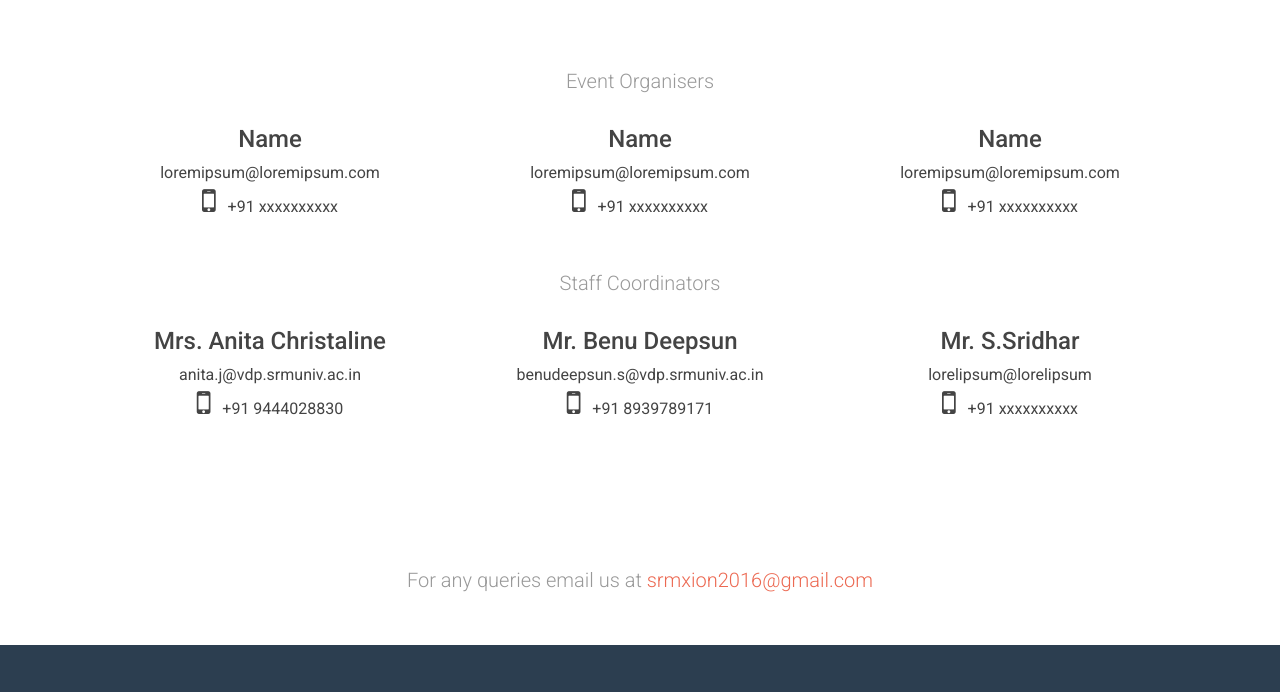
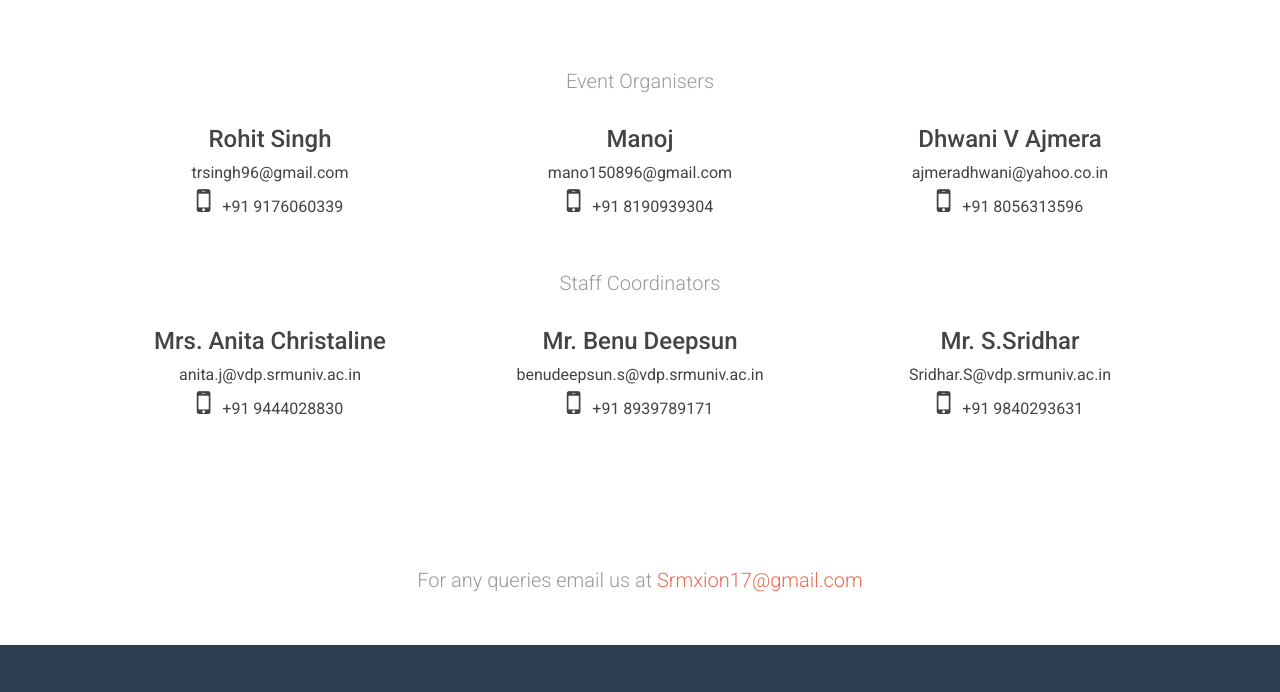
Before and after one commit to srmxion/xion2017, a plain HTML site: page index.html in a window 1280 px wide. Shown: the part 3963-4655 px from the top of the page. Drawn offline with Linux system fonts and the light colour scheme; some packages are replaced by stand-ins of ours; files whose address does not match are found by name.

Commit message:
Update index.html

```diff
--- a/index.html
+++ b/index.html
@@ -9,9 +9,9 @@
     <meta charset="utf-8">
     <meta http-equiv="X-UA-Compatible" content="IE=edge">
     <meta name="viewport" content="width=device-width, initial-scale=1.0">
-    <meta name="description" content="The official webpage for SRM Xion 2016">
-    <meta name="title" content="Xion 2016 | SRM University "/>
-    <meta name="keywords" content="Srm university, Srm vadapalani fest, Xion 2016 , srm fest, xion , Ece fest" />
+    <meta name="description" content="The official webpage for SRM Xion 2017">
+    <meta name="title" content="Xion 2017 | SRM University "/>
+    <meta name="keywords" content="Srm university, Srm vadapalani fest, Xion 2017 , srm fest, xion , Ece fest, Robotics Club" />
     <link href='http://fonts.googleapis.com/css?family=Roboto:400,400italic,500,500italic,700,700italic,900,900italic,300italic,300' rel='stylesheet' type='text/css'>
     <link href='http://fonts.googleapis.com/css?family=Roboto+Slab:400,700,300,100' rel='stylesheet' type='text/css'>
     <!-- Global CSS -->
@@ -263,25 +263,25 @@
                   </div>
                   <div class="flex-container-contact">
                     <div class="col-md-4 text-center">
-                        <h3>Name</h3>
-                        <span>loremipsum@loremipsum.com</span><br/>
+                        <h3>Rohit Singh</h3>
+                        <span>trsingh96@gmail.com</span><br/>
                         <i class="fa fa-mobile fa-2x"></i>
                         &nbsp;
-                        <span class="">+91 xxxxxxxxxx</span>
+                        <span class="">+91 9176060339</span>
                     </div>
                     <div class="col-md-4 text-center">
-                        <h3>Name</h3>
-                        <span>loremipsum@loremipsum.com</span><br/>
+                        <h3>Manoj</h3>
+                        <span>mano150896@gmail.com</span><br/>
                         <i class="fa fa-mobile fa-2x"></i>
                         &nbsp;
-                        <span class="">+91 xxxxxxxxxx</span>
+                        <span class="">+91 8190939304</span>
                     </div>
                     <div class="col-md-4 text-center">
-                      <h3>Name</h3>
-                      <span>loremipsum@loremipsum.com</span><br/>
+                      <h3>Dhwani V Ajmera</h3>
+                      <span>ajmeradhwani@yahoo.co.in</span><br/>
                         <i class="fa fa-mobile fa-2x"></i>
                         &nbsp;
-                        <span class="">+91 xxxxxxxxxx</span>
+                        <span class="">+91 8056313596</span>
                     </div>
                     </div>
                     </div>
@@ -307,10 +307,10 @@
                     </div>
                      <div class="col-md-4 text-center">
                       <h3>Mr. S.Sridhar</h3>
-                      <span>lorelipsum@lorelipsum</span><br/>
+                      <span>Sridhar.S@vdp.srmuniv.ac.in</span><br/>
                         <i class="fa fa-mobile fa-2x"></i>
                         &nbsp;
-                        <span class="">+91 xxxxxxxxxx</span>
+                        <span class="">+91 9840293631</span>
                     </div>
                     </div>
                     </div>
@@ -318,7 +318,7 @@
                     <div class="col-md-12 text-center" style="padding:50px;">
                         <br />
                         <br />
-                        <span class="intro">For any queries email us at <a href="mailto:srmxion2016@gmail.com">srmxion2016@gmail.com</a></span>
+                        <span class="intro">For any queries email us at <a href="mailto:Srmxion17@gmail.com">Srmxion17@gmail.com</a></span>
                     </div>
             </div>
         </section>
@@ -358,7 +358,7 @@
             <div class="modal-content">
                 <div class="modal-body">
                     <h2>Biped</h2>
-                    Dates : 21<sup>st</sup> & 21<sup>nd</sup> March 2017<br/>
+                    Dates : 21<sup>st</sup> & 22<sup>nd</sup> March 2017<br/>
                     <hr>
           <ul class="nav nav-tabs">
 
@@ -376,7 +376,7 @@
                             <i class="fa fa-user fa-2x"></i>&nbsp;
                             <span class="title"><b>Parth Sharma</b></span><br/>
                             <i class="fa fa-mobile fa-2x"></i>&nbsp;<span class="title">+91 9840385337</span><br />
-                            <p>Email: loremipsum@loremipsum</p>
+                            <p>Email: </p>
                             <br />
                             <br/>
                           </div>
@@ -409,8 +409,8 @@
                             <h4>Event Co-Ordinators</h4><br/>
                             <i class="fa fa-user fa-2x"></i>&nbsp;
                             <span class="title"><b>Dhwani</b></span><br/>
-                            <i class="fa fa-mobile fa-2x"></i>&nbsp;<span class="title">+91 xxxxxxxxxx</span><br />
-                            <p>Email: loremipsum@loremipsum.com</p>
+                            <i class="fa fa-mobile fa-2x"></i>&nbsp;<span class="title">+91 8056313596</span><br />
+                            <p>Email: ajmeradhwani@yahoo.co.in</p>
                             <br />
                             <br/>
                              <i class="fa fa-user fa-2x"></i>&nbsp;
@@ -461,9 +461,15 @@
                         <div class="tab-pane" id="contact53" align="center" style="padding:20px;">
                             <h4>Event Co-Ordinators</h4><br/>
                             <i class="fa fa-user fa-2x"></i>&nbsp;
-                            <span class="title"><b>Faizan</b></span><br/>
-                            <i class="fa fa-mobile fa-2x"></i>&nbsp;<span class="title">+91 9791619850</span><br />
-                            <p>Email: fizan.nagarchi@gmail.com</p>
+                            <span class="title"><b>Vaibhav Shukla</b></span><br/>
+                            <i class="fa fa-mobile fa-2x"></i>&nbsp;<span class="title">+91 9566074469</span><br />
+                            <p>Email: vksbup@gmail.com</p>
+                            <br />
+                            <br/>
+							<i class="fa fa-user fa-2x"></i>&nbsp;
+                            <span class="title"><b>Rounak Goel</b></span><br/>
+                            <i class="fa fa-mobile fa-2x"></i>&nbsp;<span class="title">+91 8003699943</span><br />
+                            <p>Email: goelrounak@gmail.com</p>
                             <br />
                             <br/>
                           </div>
@@ -497,7 +503,8 @@
                             <h4>Event Co-Ordinators</h4><br/>
                             <i class="fa fa-user fa-2x"></i>&nbsp;
                             <span class="title"><b>Rohit Singh</b></span><br/>
-                            <p>Email: trsingh96@gmail.com<br /><br />
+                            <i class="fa fa-mobile fa-2x"></i>&nbsp;<span class="title">+91 917606339</span><br />
+							<p>Email: trsingh96@gmail.com<br /><br />
 
                         </div><br/>
                               <button type="button" class="btn btn-default" data-dismiss="modal"><i class="fa fa-times"></i> Close</button>
```
